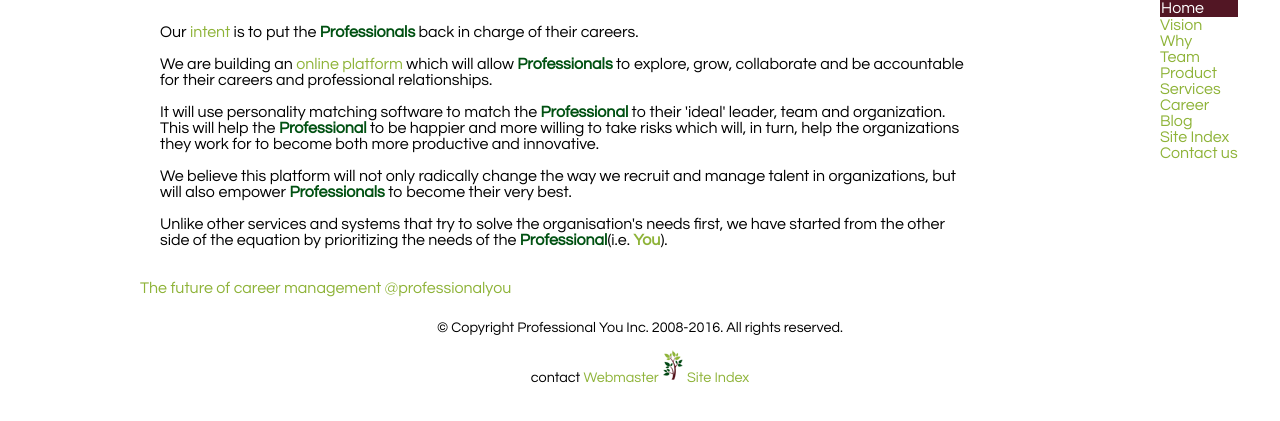
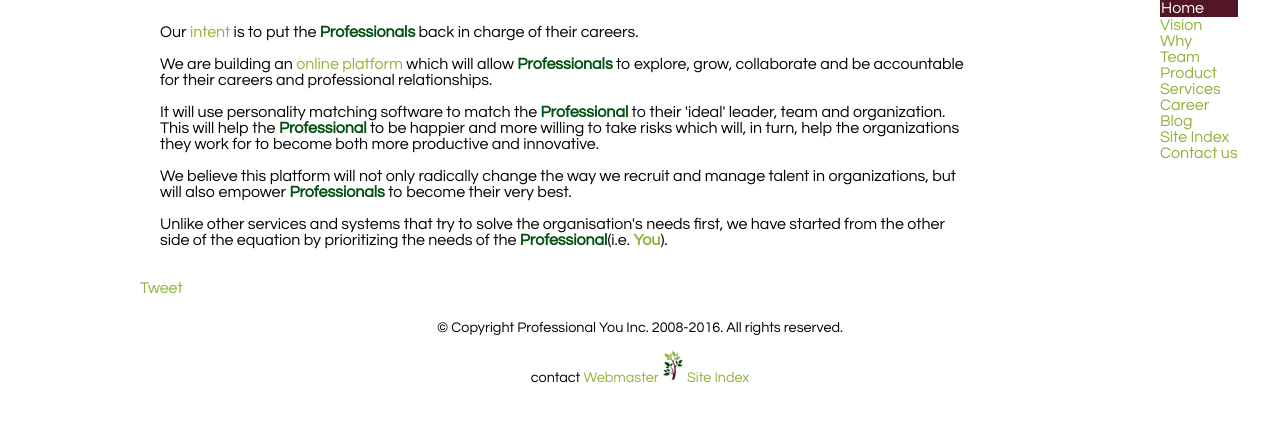
Before and after one commit to ProfessionalYou/professionalyou.github.io, a plain HTML site: page index.html in a window 1280 px wide. Shown: the part 127-548 px from the top of the page. Drawn offline with Linux system fonts and the light colour scheme.

Commit message:
update twitter button

```diff
--- a/index.html
+++ b/index.html
@@ -77,9 +77,8 @@
 		</script>
 
 		<!-- Twitter-->
-    <a class="twitter-follow-button"
-      href="https://twitter.com/professionalyou">
-    The future of career management @professionalyou</a>
+    <a href="https://twitter.com/share" class="twitter-share-button"{count} data-url="http://www.professionalyou.com" data-text="The Future of Career Management" data-via="professionalyou">Tweet</a>
+    <script>!function(d,s,id){var js,fjs=d.getElementsByTagName(s)[0],p=/^http:/.test(d.location)?'http':'https';if(!d.getElementById(id)){js=d.createElement(s);js.id=id;js.src=p+'://platform.twitter.com/widgets.js';fjs.parentNode.insertBefore(js,fjs);}}(document, 'script', 'twitter-wjs');</script>
 
     <!-- Facebook -->
     <div class="fb-like" data-href="http://www.professionalyou.com/index.html" data-send="true" data-width="450" data-show-faces="true"></div>
```
